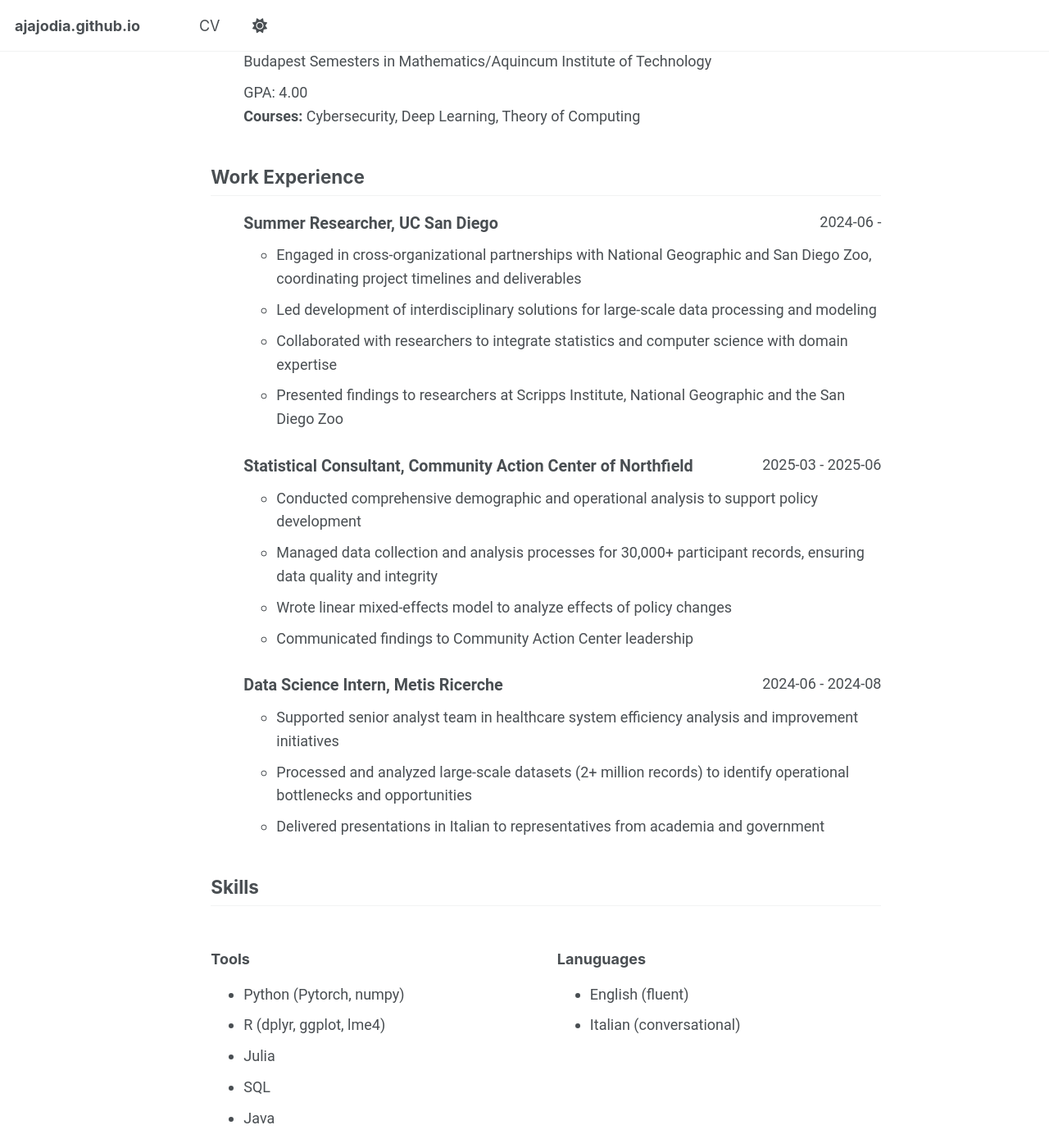
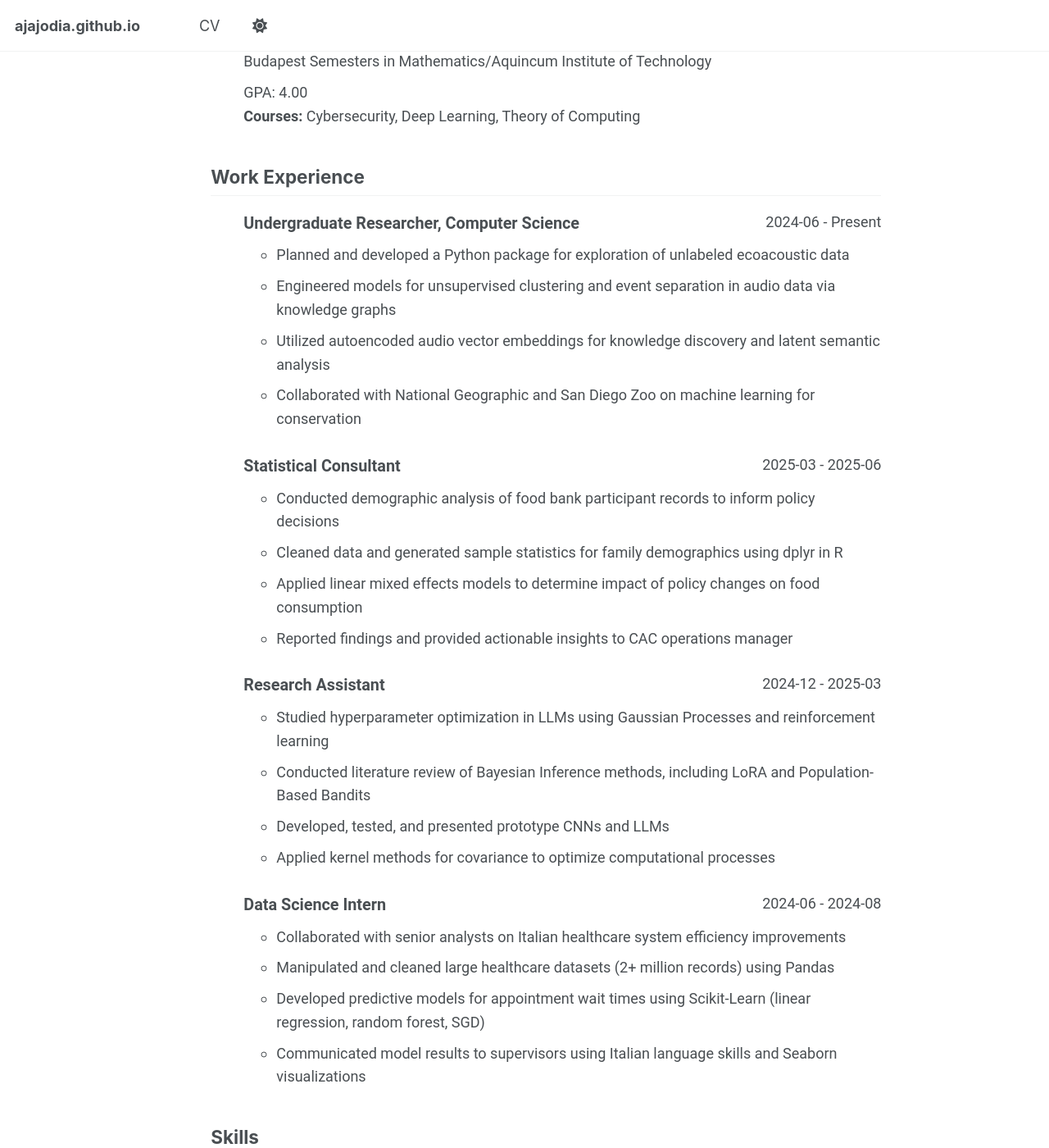
Before and after one commit to AJajodia/ajajodia.github.io, a Jekyll site: the page built from _pages/cv-json.md, in a window 1280 px wide and 1400 px high, scrolled down 757 px. Shown: the whole window at 82% size. Built offline with Jekyll 4.4.1, drawn with Linux system fonts in a browser that asks for light colours; a script that is not in the unit is left out.

Commit message:
fixed cv

```diff
--- a/_data/cv.json
+++ b/_data/cv.json
@@ -60,38 +60,51 @@
   "work": [
     {
       "name": "UC San Diego",
-      "position": "Summer Researcher, UC San Diego",
+      "position": "Undergraduate Researcher, Computer Science",
       "startDate": "2024-06",
-      "endDate": "",
+      "endDate": "Present",
       "highlights": [
-        "Engaged in cross-organizational partnerships with National Geographic and San Diego Zoo, coordinating project timelines and deliverables",
-        "Led development of interdisciplinary solutions for large-scale data processing and modeling",
-        "Collaborated with researchers to integrate statistics and computer science with domain expertise",
-        "Presented findings to researchers at Scripps Institute, National Geographic and the San Diego Zoo"
+        "Planned and developed a Python package for exploration of unlabeled ecoacoustic data",
+        "Engineered models for unsupervised clustering and event separation in audio data via knowledge graphs",
+        "Utilized autoencoded audio vector embeddings for knowledge discovery and latent semantic analysis",
+        "Collaborated with National Geographic and San Diego Zoo on machine learning for conservation"
       ]
     },
     {
-      "name": "Community Action Center Partnership",
-      "position": "Statistical Consultant, Community Action Center of Northfield",
+      "name": "Carleton College/Community Action Center",
+      "position": "Statistical Consultant",
       "startDate": "2025-03",
       "endDate": "2025-06",
       "highlights": [
-        "Conducted comprehensive demographic and operational analysis to support policy development",
-        "Managed data collection and analysis processes for 30,000+ participant records, ensuring data quality and integrity",
-        "Wrote linear mixed-effects model to analyze effects of policy changes",
-        "Communicated findings to Community Action Center leadership"
+        "Conducted demographic analysis of food bank participant records to inform policy decisions",
+        "Cleaned data and generated sample statistics for family demographics using dplyr in R",
+        "Applied linear mixed effects models to determine impact of policy changes on food consumption",
+        "Reported findings and provided actionable insights to CAC operations manager"
+      ]
+    },
+    {
+      "name": "Carleton College/Alfred Renyi Institute",
+      "position": "Research Assistant",
+      "startDate": "2024-12",
+      "endDate": "2025-03",
+      "highlights": [
+        "Studied hyperparameter optimization in LLMs using Gaussian Processes and reinforcement learning",
+        "Conducted literature review of Bayesian Inference methods, including LoRA and Population-Based Bandits",
+        "Developed, tested, and presented prototype CNNs and LLMs",
+        "Applied kernel methods for covariance to optimize computational processes"
       ]
     },
     {
       "name": "Metis Research",
-      "position": "Data Science Intern, Metis Ricerche",
+      "position": "Data Science Intern",
       "location": "Turin, Italy",
       "startDate": "2024-06",
       "endDate": "2024-08",
       "highlights": [
-        "Supported senior analyst team in healthcare system efficiency analysis and improvement initiatives",
-        "Processed and analyzed large-scale datasets (2+ million records) to identify operational bottlenecks and opportunities",
-        "Delivered presentations in Italian to representatives from academia and government"
+        "Collaborated with senior analysts on Italian healthcare system efficiency improvements",
+        "Manipulated and cleaned large healthcare datasets (2+ million records) using Pandas",
+        "Developed predictive models for appointment wait times using Scikit-Learn (linear regression, random forest, SGD)",
+        "Communicated model results to supervisors using Italian language skills and Seaborn visualizations"
       ]
     }
   ],
```
